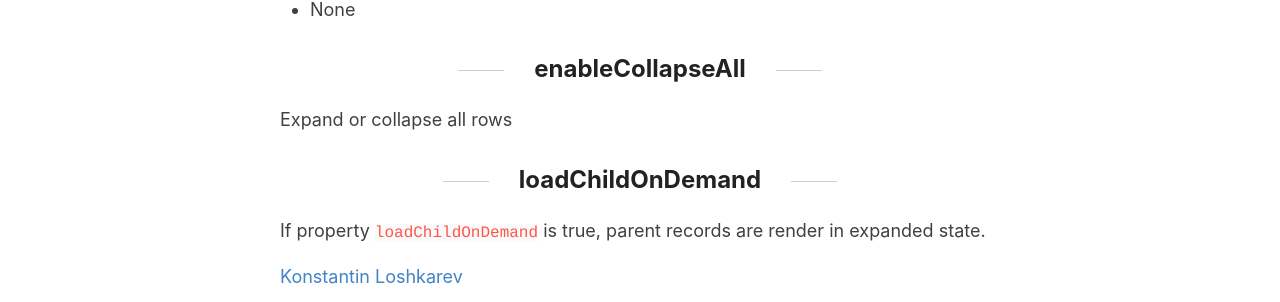
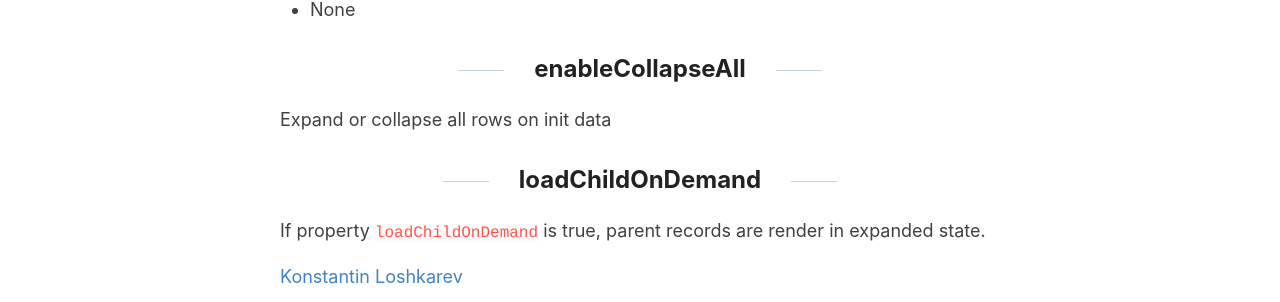
Before and after one commit to XAP-Software/XAP-Software.github.io, a Jekyll site: the page built from _posts/2022-04-15-setup_treegrid_table.md, in a window 1280 px wide and 900 px high, scrolled down 2989 px. Shown: the part 412-714 px from the top of the window. Built offline with Jekyll 4.4.1, drawn with Linux system fonts in a browser that asks for light colours.

Commit message:
Fixed review bug

```diff
--- a/_posts/2022-04-15-setup_treegrid_table.md
+++ b/_posts/2022-04-15-setup_treegrid_table.md
@@ -132,7 +132,7 @@ Creating grid for table. There are 4 types of grid:
 
 ## enableCollapseAll
 
-Expand or collapse all rows
+Expand or collapse all rows on init data
 
 ## loadChildOnDemand
 
```
